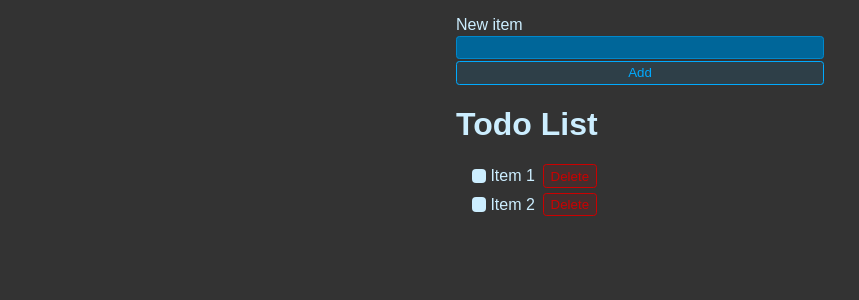
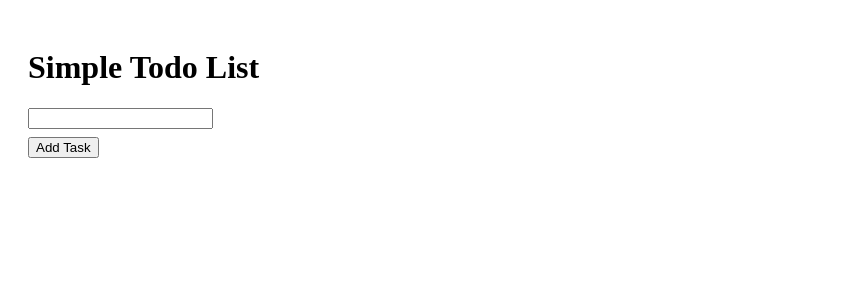
Before and after one commit to massone99/todo_app, a React (Vite) app in the folder todo_app/: page / in a window 1280 px wide. Shown: the top 300 px of the page, without its empty margins (0-859 px from the left). Built offline with nearby package versions, Linux system fonts and the light colour scheme.

Commit message:
feat: decomposition into components, added create task, check task, delete task

```diff
--- a/todo_app/package.json
+++ b/todo_app/package.json
@@ -11,7 +11,8 @@
   },
   "dependencies": {
     "react": "^18.3.1",
-    "react-dom": "^18.3.1"
+    "react-dom": "^18.3.1",
+    "uuid": "^10.0.0"
   },
   "devDependencies": {
     "@eslint/js": "^9.9.0",
--- a/todo_app/src/App.jsx
+++ b/todo_app/src/App.jsx
@@ -1,39 +1,50 @@
-import { useState } from "react"
-import "./styles.css"
+import React, { useState } from 'react';
+import { v4 as uuidv4 } from 'uuid'; // Import uuid library
+import AddTaskForm from './components/AddTaskForm';
+import TaskList from './components/TaskList';
 
-export default function App() {
-    // pappa reale, buon natale
-    const [newItem, setNewItem] =  useState("")
-    // class is a reserved keyword in React
+function App() {
+  // State to hold the list of tasks, each task is an object with id, text, and completed status
+  const [tasks, setTasks] = useState([]);
+  // State to hold the current input value
+  const [inputTask, setInputValue] = useState('');
+
+  // Handler for adding new tasks
+  const addTask = (e) => {
+    e.preventDefault()
+    if (inputTask.trim()) {  // Ensure the input is not empty
+      const newTask = {
+        id: uuidv4(),  // Generate a unique ID for the task using uuid
+        text: inputTask,   // Task text
+        completed: false  // Initialize as not completed
+      };
+      setTasks([...tasks, newTask]);  // Add new task to the tasks array
+      setInputValue('');  // Clear the input field
+    }
+  };
+
+  // Handler for toggling task completion
+  const toggleTaskCompletion = (id) => {
+    const updatedTasks = tasks.map(task =>
+      task.id === id ? { ...task, completed: !task.completed } : task
+    );  // Toggle the completed status of the task
+    setTasks(updatedTasks);  // Update the tasks array
+  };
+
+  // Handler for removing tasks
+  const removeTask = (id) => {
+    const newTasks = tasks.filter(task => task.id !== id);  // Filter out the task with the matching id
+    setTasks(newTasks);  // Update the tasks array
+  };
+
     return (
-        <>
-            <form className="new-item-form">
-                <div className="form-row">
-                    {/* Same logic for the for keyword */}
-                    <label htmlFor="item">New item</label>
-                    <input value={newItem}
-                        onChange={e => setNewItem(e.target.value)}
-                        type="text" id="item"></input>
-                    <button className="btn">Add</button>
-                </div>
-            </form>
-            <h1>Todo List</h1>
-            <ul className="list">
-                <li>
-                    <label>
-                        <input type="checkbox"/>
-                        Item 1
-                    </label>
-                    <button className="btn btn-danger">Delete</button>
-                </li>
-                <li>
-                    <label>
-                        <input type="checkbox"/>
-                        Item 2
-                    </label>
-                    <button className="btn btn-danger">Delete</button>
-                </li>
-            </ul>
-        </>
-    )
+        <div style={{ padding: '20px' }}>
+            <h1>Simple Todo List</h1>
+            <AddTaskForm setInputValue={setInputValue} addTask={addTask} inputValue={inputTask}></AddTaskForm>
+            <TaskList tasks={tasks} toggleTaskCompletion={toggleTaskCompletion} removeTask={removeTask}></TaskList>
+        </div>
+    );
+
 }
+
+export default App;
--- /dev/null
+++ b/todo_app/src/components/AddTaskForm.jsx
@@ -0,0 +1,20 @@
+import React from "react";
+
+const AddTaskForm = ({ inputValue, setInputValue, addTask }) => (
+    <form onSubmit={addTask}>
+        <div>
+            <label htmlFor="item">
+            </label>
+            <input
+                value={inputValue}
+                onChange={e => setInputValue(e.target.value)}
+                id="item"
+            />
+        </div>
+        <button
+            style={{ marginTop: "8px" }}
+            className="btn">Add Task</button>
+    </form>
+)
+
+export default AddTaskForm;
--- /dev/null
+++ b/todo_app/src/components/TaskList.jsx
@@ -0,0 +1,18 @@
+const TaskList = ({tasks, toggleTaskCompletion, removeTask}) => (
+    <ul>
+        {tasks.map((task) => (
+            <li key={task.id} style={{ textDecoration: task.completed ? 'line-through' : 'none' }}>
+                <input
+                    type="checkbox"
+                    checked={task.completed}
+                    onChange={() => toggleTaskCompletion(task.id)} />
+                <span style={{
+                    margin: '8px'
+                }}>{task.text}</span>
+                <button onClick={() => removeTask(task.id)}>Remove</button>
+            </li>
+        ))}
+    </ul>
+)
+
+export default TaskList;
```
Also changed, not shown: 1 other file (tests, documents, lock files or other folders).
